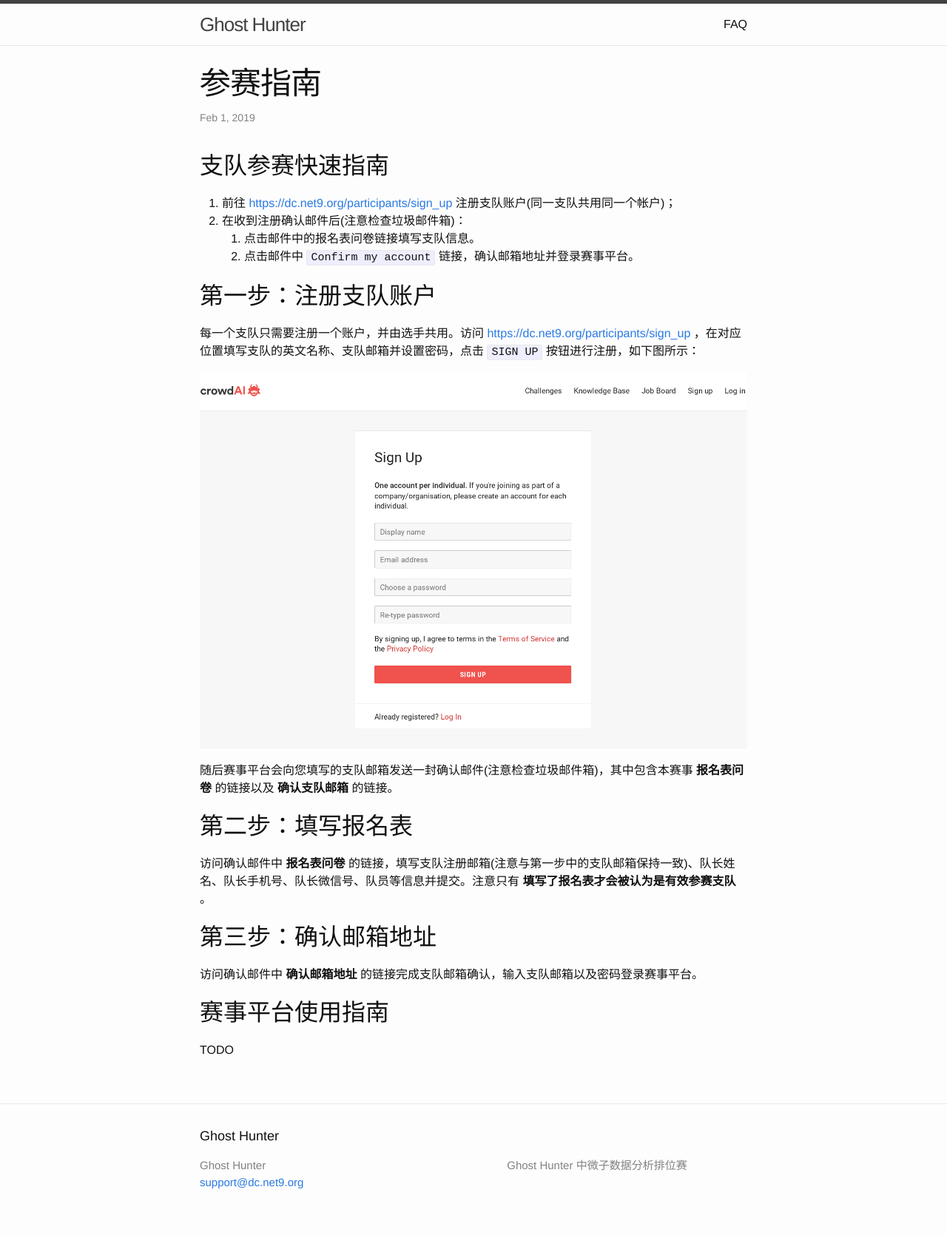
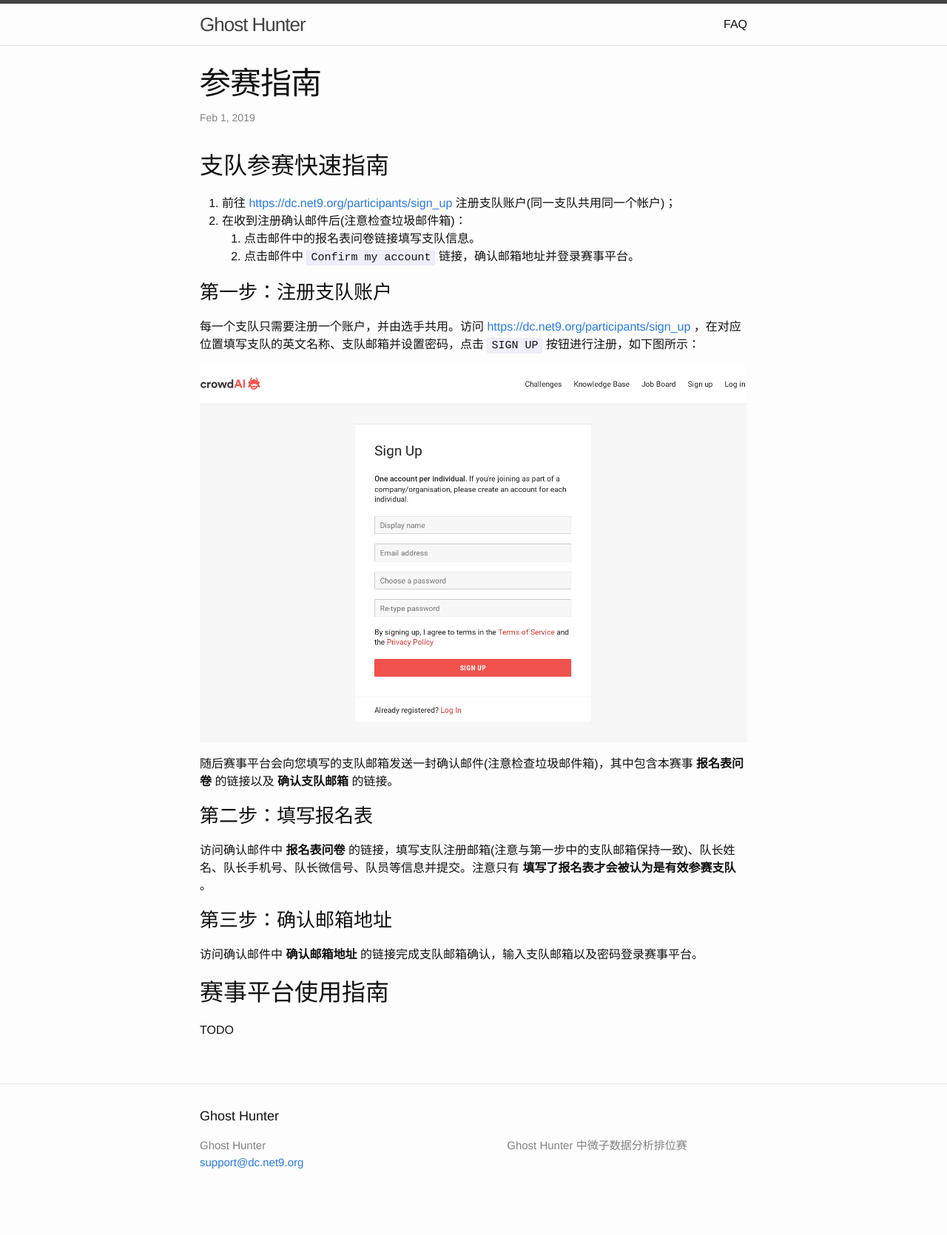
Before and after one commit to ghost-hunter-contest/ghost-hunter-contest.github.io, a Jekyll site: the page built from _posts/2019-02-13-platform.markdown, in a window 1280 px wide. Shown: the whole page at 74% size. Built offline with Jekyll 4.4.1, drawn with Linux system fonts in a browser that asks for light colours; after the commit the page ends 1643 px from its top, so only the background shows below that.

```diff
--- a/_posts/2019-02-13-platform.markdown
+++ b/_posts/2019-02-13-platform.markdown
@@ -10,17 +10,17 @@ date:   2019-02-01 11:23:47 +0800
    1. 点击邮件中的报名表问卷链接填写支队信息。
    2. 点击邮件中 `Confirm my account` 链接，确认邮箱地址并登录赛事平台。
 
-## 第一步：注册支队账户
+### 第一步：注册支队账户
 每一个支队只需要注册一个账户，并由选手共用。访问 [https://dc.net9.org/participants/sign_up](https://dc.net9.org/participants/sign_up) ，在对应位置填写支队的英文名称、支队邮箱并设置密码，点击 `SIGN UP` 按钮进行注册，如下图所示：
 
 ![注册账户]({{site.baseurl}}/assets/sign-up.png)
 
 随后赛事平台会向您填写的支队邮箱发送一封确认邮件(注意检查垃圾邮件箱)，其中包含本赛事 **报名表问卷** 的链接以及 **确认支队邮箱** 的链接。
 
-## 第二步：填写报名表
+### 第二步：填写报名表
 访问确认邮件中 **报名表问卷** 的链接，填写支队注册邮箱(注意与第一步中的支队邮箱保持一致)、队长姓名、队长手机号、队长微信号、队员等信息并提交。注意只有 **填写了报名表才会被认为是有效参赛支队** 。
 
-## 第三步：确认邮箱地址
+### 第三步：确认邮箱地址
 访问确认邮件中 **确认邮箱地址** 的链接完成支队邮箱确认，输入支队邮箱以及密码登录赛事平台。
 
 ## 赛事平台使用指南
```
